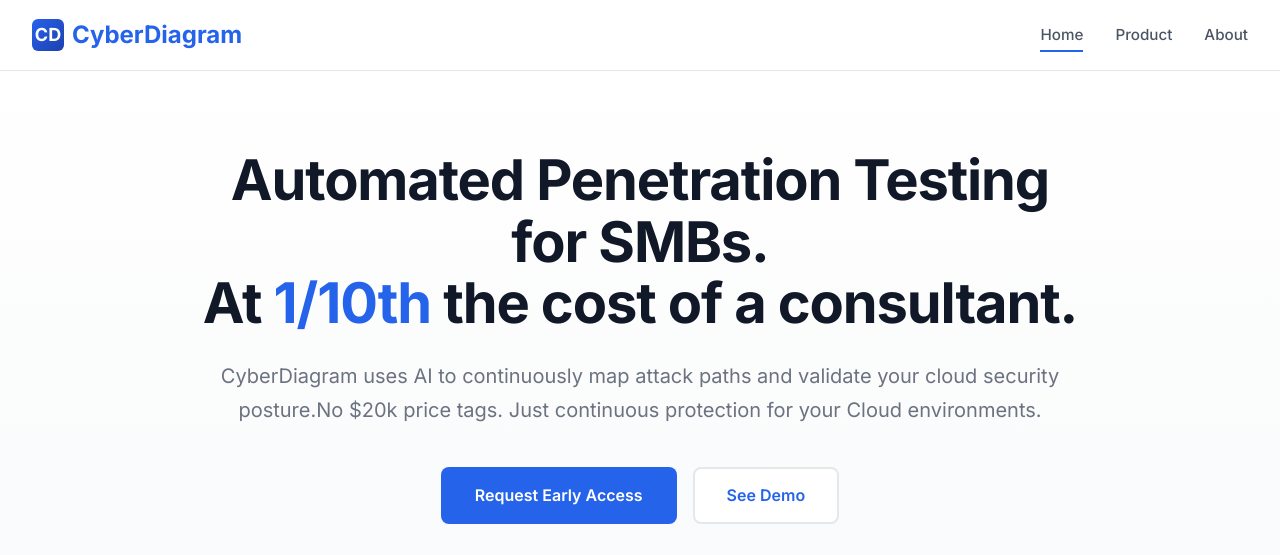
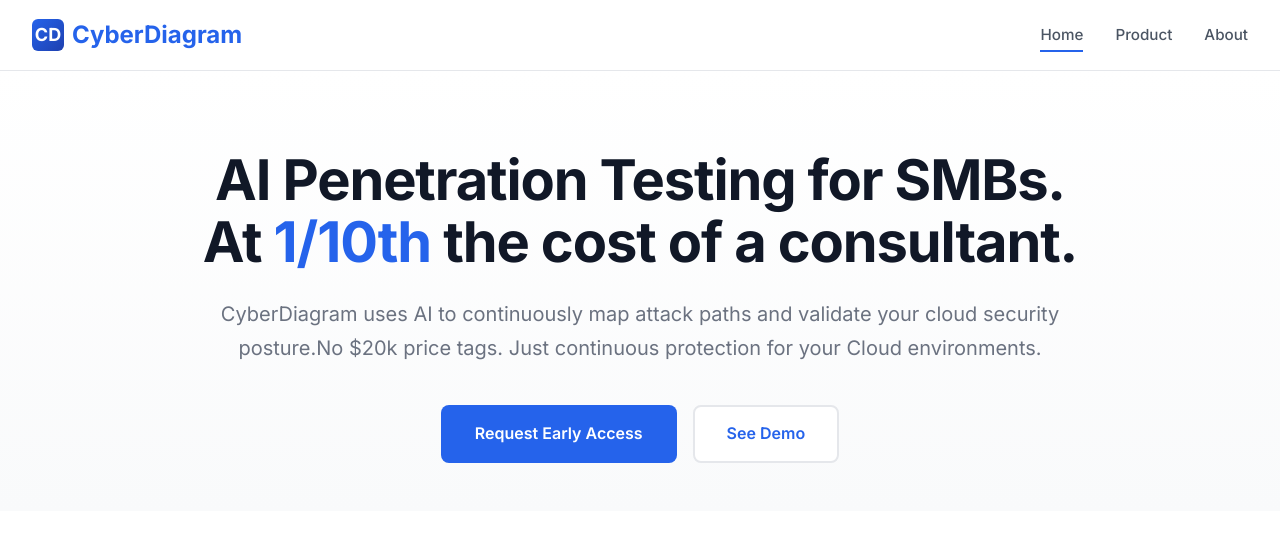
Before and after one commit to flashoop/cyberdiagram, a plain HTML site: page index.html in a window 1280 px wide. Shown: the top 555 px of the page. Drawn offline with Linux system fonts and the light colour scheme.

Commit message:
Update index.html

```diff
--- a/index.html
+++ b/index.html
@@ -819,7 +819,7 @@
     <!-- Hero Section -->
     <section id="home" class="hero">
         <div class="hero-container fade-in-up">
-            <h1>Automated Penetration Testing for SMBs.</br>At <span class="highlight">1/10th</span> the cost of a consultant.</h1>
+            <h1>AI Penetration Testing for SMBs.</br>At <span class="highlight">1/10th</span> the cost of a consultant.</h1>
             <p class="subheadline">
                CyberDiagram uses AI to continuously map attack paths and validate your cloud security posture.No $20k price tags. Just continuous protection for your Cloud environments.
             </p>
```
